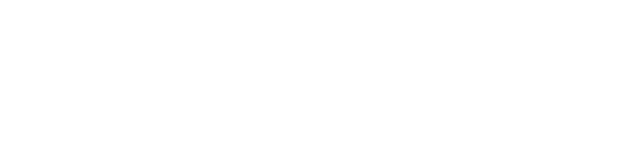
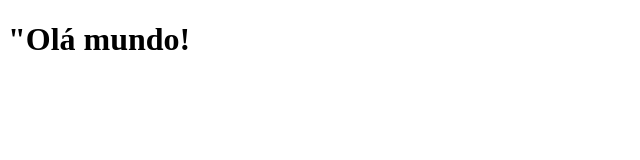
Before and after one commit to quintaodiogo/curso-git-e-github, a plain HTML site: page index.html in a window 1280 px wide. Shown: the whole page, without its empty margins (0-640 px from the left). Drawn offline with Linux system fonts and the light colour scheme.

```diff
--- a/index.html
+++ b/index.html
@@ -7,6 +7,6 @@
     <title>Curso de Git e GitHub</title>
 </head>
 <body>
-
+    <h1>"Olá mundo!</h1>
 </body>
 </html>
```
Also changed, not shown: 1 other file.
